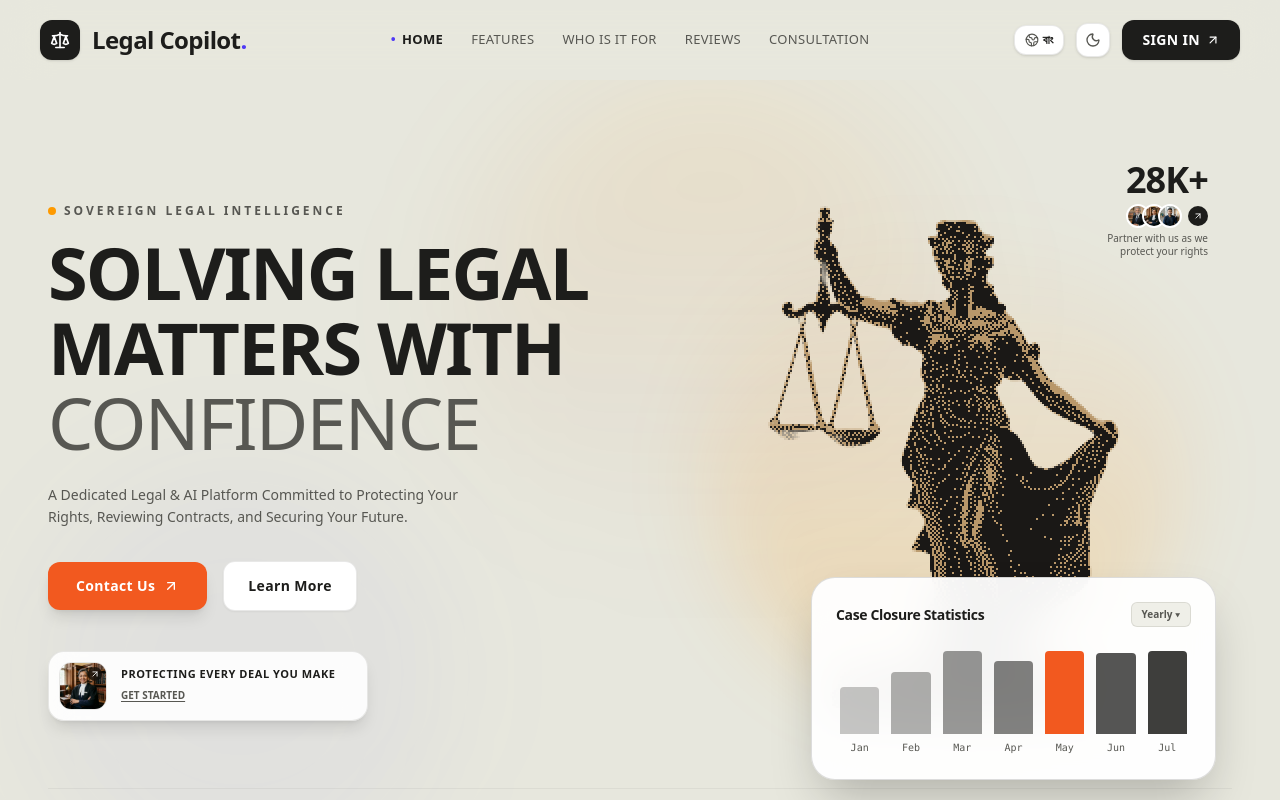
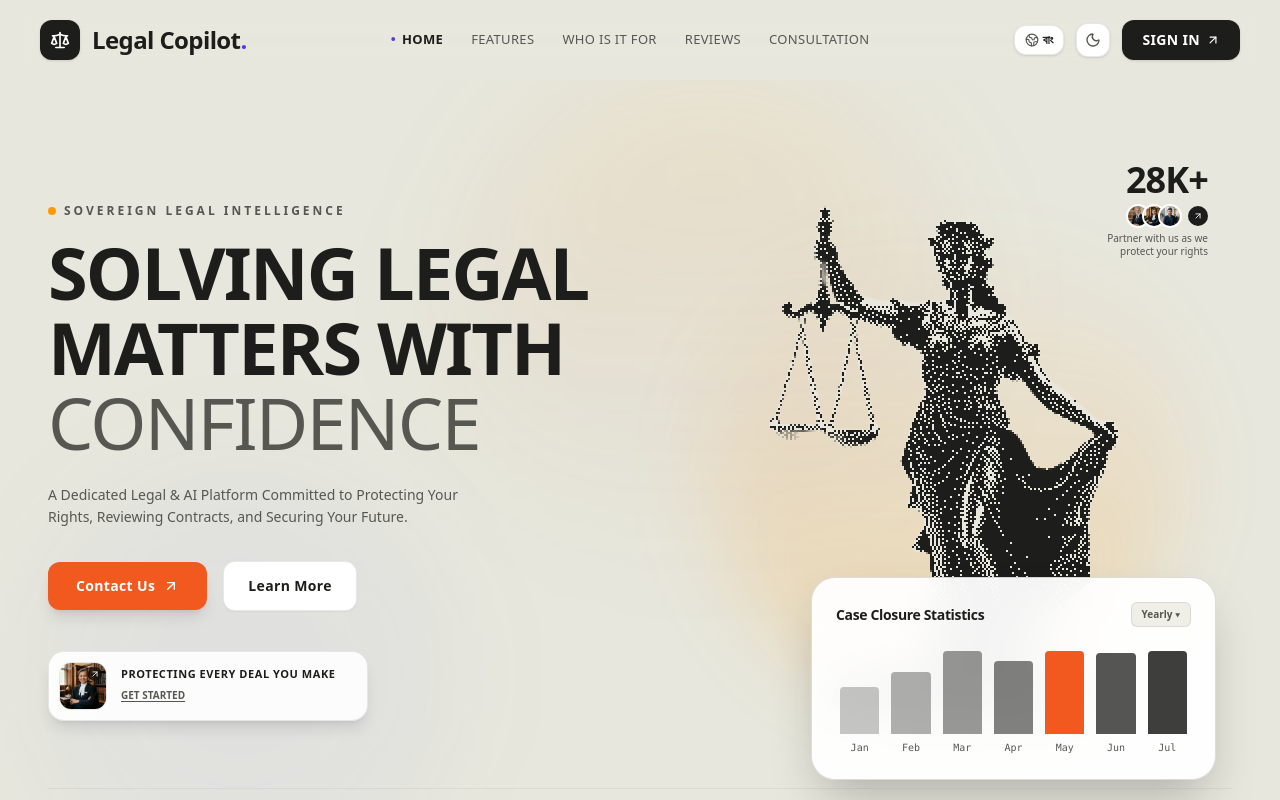
Before and after one commit to mahmudulhasantasin/Outliers, a Next.js app in the folder frontend/: page / in a window 1280 px wide. Shown: the top 800 px of the page. Built offline with nearby package versions, Linux system fonts and the light colour scheme; no server answers; a web font is replaced by a local one.

Commit message:
style(hero): sync DitherVeil colors directly from app background tokens

```diff
--- a/frontend/src/app/page.tsx
+++ b/frontend/src/app/page.tsx
@@ -588,18 +588,18 @@ export default function LandingAndAuthPage() {
                     src="/Firefly.png"
                     pattern="floyd"
                     pixelSize={2}
-                    inkColor={theme === "dark" ? "#1d1d1b" : "#1a1816"}
-                    paperColor={theme === "dark" ? "#c8a97e" : "#b8976a"}
-                    revealRadius={120}
+                    inkColor={theme === "dark" ? "#181816" : "#1D1D1B"}
+                    paperColor={theme === "dark" ? "#E7E7DD" : "#E7E7DD"}
+                    revealRadius={100}
                     softness={0.5}
-                    linger={0.9}
+                    linger={0.8}
                     fit="contain"
-                    rimColor={theme === "dark" ? "#e0b168" : "#818cf8"}
+                    rimColor={theme === "dark" ? "#E0E0D5" : "#1D1D1B"}
                     palette="duotone"
                     levels={2}
-                    contrast={1.25}
-                    brightness={0.02}
-                    rim={0.12}
+                    contrast={1.2}
+                    brightness={0}
+                    rim={0}
                     reverse={false}
                     wander={false}
                     clickBurst={true}
```
